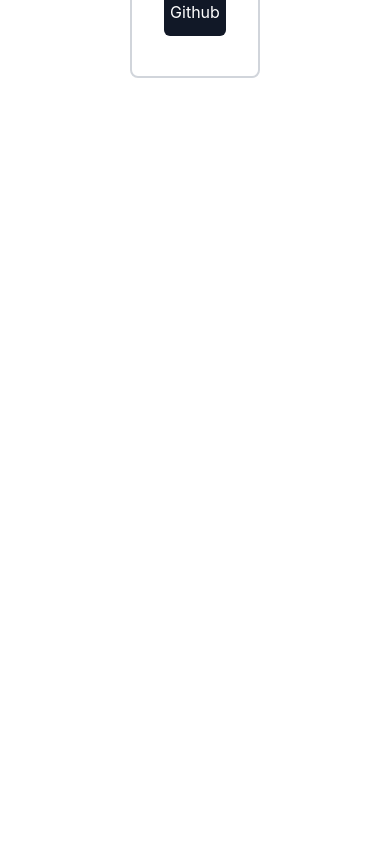
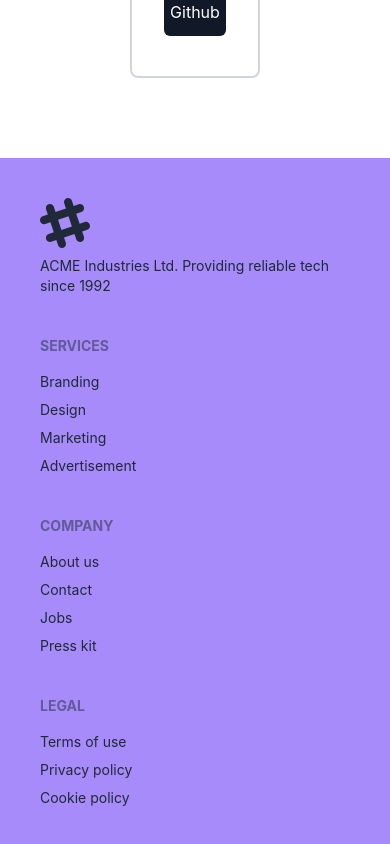
Before and after one commit to AbdullahAlAnasSaimon/KitoSkill-Client, a React (Create React App) app: page /login in a window 390 px wide. Shown: the part 934-1778 px from the top of the page. Before the commit the page ends 1032 px from the top, so only its background shows below. Built offline with nearby package versions, Linux system fonts and the light colour scheme; no server answers.

Commit message:
responsiveness added to all course page

```diff
--- a/src/Pages/AllCourses/AllCourses.js
+++ b/src/Pages/AllCourses/AllCourses.js
@@ -7,18 +7,20 @@
   const allCourses = useLoaderData();
   return (
     <div className='w-11/12 mx-auto'>
-      <h2 className='text-center text-2xl'>Courses</h2>
-      <p className='text-center'>Total Course Found : {allCourses.length}</p>
-      <div className='grid grid-cols-[200px_minmax(900px,_1fr)]'>
-        <div>
+      <div className='my-7 py-5 rounded-md bg-violet-200/50'>
+        <h2 className='text-center text-3xl font-bold my-3'>Courses</h2>
+        <p className='text-center'>Total Course Found : {allCourses.length}</p>
+      </div>
+      <div className='grid grid-cols-1 lg:grid-cols-[200px_minmax(900px,_1fr)]'>
+        <div className='grid grid-cols-2 lg:block gap-x-5'>
           {
             allCourses.map(courses => <LeftSideNav
-            key={courses.id}
-            courses={courses}
+              key={courses.id}
+              courses={courses}
             ></LeftSideNav>)
           }
         </div>
-        <div className='grid grid-cols-3 gap-6 w-11/12 mx-auto'>
+        <div className='grid grid-cols-1 md:grid-cols-2 lg:grid-cols-3 gap-6 w-11/12 mx-auto'>
           {
             allCourses.map(courses => <Courses
               key={courses.id}
--- a/src/Pages/CourseDetails/CourseDetails.js
+++ b/src/Pages/CourseDetails/CourseDetails.js
@@ -5,26 +5,28 @@
   const singleCourseDetails = useLoaderData();
   const { author, details, duration, name, photo, price, seats, startingDate } = singleCourseDetails;
 
-  window.addEventListener("scroll", () => {
+  /* window.addEventListener("scroll", () => {
     let windowY = window.scrollY;
     if(windowY >= 100){
       document.getElementById('course-thumb').style.display = 'none';
     }
-  })
+  }) */
 
   return (
-    <div>
-      <div className='w-6/12'>
-        <img id='course-thumb' className='w-6/12' src={photo} alt="" />
-      </div>
+    <div className='flex'>
+      <div className='w-7/12'>
         <h2>{name}</h2>
         <p>{details}</p>
+        <p>{author}</p>
+      </div>
+      <div className='w-5/12'>
+        <img id='course-thumb' className='w-6/12 mx-auto' src={photo} alt="Course Thumbnail"/>
         <p>{duration}</p>
         <p>{price}</p>
         <p>{seats}</p>
         <p>{startingDate}</p>
-      <p>{author}</p>
         <Link to='/checkout'><button>Get Premium Access</button></Link>
+      </div>
     </div>
   );
 };
--- a/src/Pages/Courses/Courses.js
+++ b/src/Pages/Courses/Courses.js
@@ -1,19 +1,37 @@
 import React from 'react';
 import { Link } from 'react-router-dom';
+import { FaUserAlt, FaClock, FaUserFriends, FaDollarSign } from 'react-icons/fa';
 
 const Courses = ({ courses }) => {
   const { author, duration, id, name, photo, price, seats } = courses;
   return (
-    <div className='border-2'>
-      <div className=''>
-        <img src={photo} alt="" />
+    <div className='bg-violet-50 border-2 border-violet-300/50 p-3 rounded-md w-auto'>
+      <div className=' bg-violet-500/50 rounded-md w-auto'>
+        <img className='w-auto mx-auto' src={photo} alt="" />
       </div>
-      <h2>{name}</h2>
-      <p>{author}</p>
-      <p>{duration}</p>
-      <p>{price}</p>
-      <p>{seats}</p>
-      <Link to={`/courses/${id}`}><button>View Details</button></Link>
+      <h2 className='text-lg mt-3 mb-2 font-bold text-gray-700'>{name}</h2>
+      <div className='flex items-center text-gray-500 my-1 text-sm'>
+        <FaUserAlt className='w-3 mr-2' />
+        <p className='font-semibold'>{author}</p>
+      </div>
+      <div className='flex justify-between items-center my-2 text-sm'>
+        <div className='flex items-center text-gray-600'>
+          <FaClock className='w-3 mr-2' />
+          <p className='font-semibold'>{duration} hrs</p>
+        </div>
+        <div className='flex items-center text-gray-600'>
+          <FaUserFriends className='w-4 mr-2' />
+          <p className='font-semibold'>{seats}</p>
+        </div>
+      </div>
+      <div className='flex justify-between items-center my-2'>
+        <p className='text-xl font-semibold text-gray-600'>Price: </p>
+        <div className='flex items-center justify-end text-violet-700 text-xl'>
+          <FaDollarSign className='w-4 mr-1' />
+          <p className='font-bold'>{price}</p>
+        </div>
+      </div>
+      <Link to={`/courses/${id}`}><button className='bg-indigo-500 hover:bg-indigo-600 w-full py-2 mt-3 rounded-md text-white font-semibold'>View Details</button></Link>
     </div>
   );
 };
--- /dev/null
+++ b/src/Pages/Footer/Footer.js
@@ -0,0 +1,35 @@
+import React from 'react';
+import { Link } from 'react-router-dom';
+
+const Footer = () => {
+  return (
+    <footer className="footer p-10 mt-20 bg-violet-400 text-base-content">
+      <div>
+        <svg width="50" height="50" viewBox="0 0 24 24" xmlns="http://www.w3.org/2000/svg" fillRule="evenodd" clipRule="evenodd" className="fill-current"><path d="M22.672 15.226l-2.432.811.841 2.515c.33 1.019-.209 2.127-1.23 2.456-1.15.325-2.148-.321-2.463-1.226l-.84-2.518-5.013 1.677.84 2.517c.391 1.203-.434 2.542-1.831 2.542-.88 0-1.601-.564-1.86-1.314l-.842-2.516-2.431.809c-1.135.328-2.145-.317-2.463-1.229-.329-1.018.211-2.127 1.231-2.456l2.432-.809-1.621-4.823-2.432.808c-1.355.384-2.558-.59-2.558-1.839 0-.817.509-1.582 1.327-1.846l2.433-.809-.842-2.515c-.33-1.02.211-2.129 1.232-2.458 1.02-.329 2.13.209 2.461 1.229l.842 2.515 5.011-1.677-.839-2.517c-.403-1.238.484-2.553 1.843-2.553.819 0 1.585.509 1.85 1.326l.841 2.517 2.431-.81c1.02-.33 2.131.211 2.461 1.229.332 1.018-.21 2.126-1.23 2.456l-2.433.809 1.622 4.823 2.433-.809c1.242-.401 2.557.484 2.557 1.838 0 .819-.51 1.583-1.328 1.847m-8.992-6.428l-5.01 1.675 1.619 4.828 5.011-1.674-1.62-4.829z"></path></svg>
+        <p>ACME Industries Ltd. Providing reliable tech since 1992</p>
+      </div>
+      <div>
+        <span className="footer-title">Services</span>
+        <Link className="link link-hover">Branding</Link>
+        <Link className="link link-hover">Design</Link>
+        <Link className="link link-hover">Marketing</Link>
+        <Link className="link link-hover">Advertisement</Link>
+      </div>
+      <div>
+        <span className="footer-title">Company</span>
+        <Link className="link link-hover">About us</Link>
+        <Link className="link link-hover">Contact</Link>
+        <Link className="link link-hover">Jobs</Link>
+        <Link className="link link-hover">Press kit</Link>
+      </div>
+      <div>
+        <span className="footer-title">Legal</span>
+        <Link className="link link-hover">Terms of use</Link>
+        <Link className="link link-hover">Privacy policy</Link>
+        <Link className="link link-hover">Cookie policy</Link>
+      </div>
+    </footer>
+  );
+};
+
+export default Footer;
--- a/src/Pages/Header/Header.js
+++ b/src/Pages/Header/Header.js
@@ -5,8 +5,8 @@
 import { AuthContext } from '../../contexts/AuthProvider/AuthProvider';
 
 const Header = () => {
+
   const { user, logOutUser } = useContext(AuthContext);
-  console.log(user);
   const handleLogOut = () => {
     logOutUser()
       .then(() => { })
@@ -19,8 +19,8 @@
         <div className="navbar-start">
           <div className='hidden lg:block'>
             <Link to='/home' className="flex items-center">
-              <img className='w-16' src={Logo} alt="" />
-              <h1 className='normal-case text-2xl md:text-3xl font-bold'>Kito Skill</h1>
+              <img className='w-12' src={Logo} alt="" />
+              <h1 className='normal-case text-2xl text-gray-700 font-bold'>Kito Skill</h1>
             </Link>
           </div>
           <div className="dropdown lg:hidden">
--- a/src/Pages/LeftSideNav/LeftSideNav.js
+++ b/src/Pages/LeftSideNav/LeftSideNav.js
@@ -4,7 +4,7 @@
 const LeftSideNav = ({courses}) => {
   const {name, id} = courses;
   return (
-    <div>
+    <div className='mb-3 bg-violet-300/50 hover:bg-violet-200 py-2 px-2 rounded-md'>
       <Link to={`/courses/${id}`}><h2>{name}</h2></Link>
     </div>
   );
--- a/src/layout/Main.js
+++ b/src/layout/Main.js
@@ -1,5 +1,6 @@
 import React from 'react';
 import { Outlet } from 'react-router-dom';
+import Footer from '../Pages/Footer/Footer';
 import Header from '../Pages/Header/Header';
 
 const Main = () => {
@@ -7,6 +8,7 @@
     <div>
       <Header></Header>
       <Outlet></Outlet>
+      <Footer></Footer>
     </div>
   );
 };
```
Lines whose indentation alone changed are shown as unchanged.
